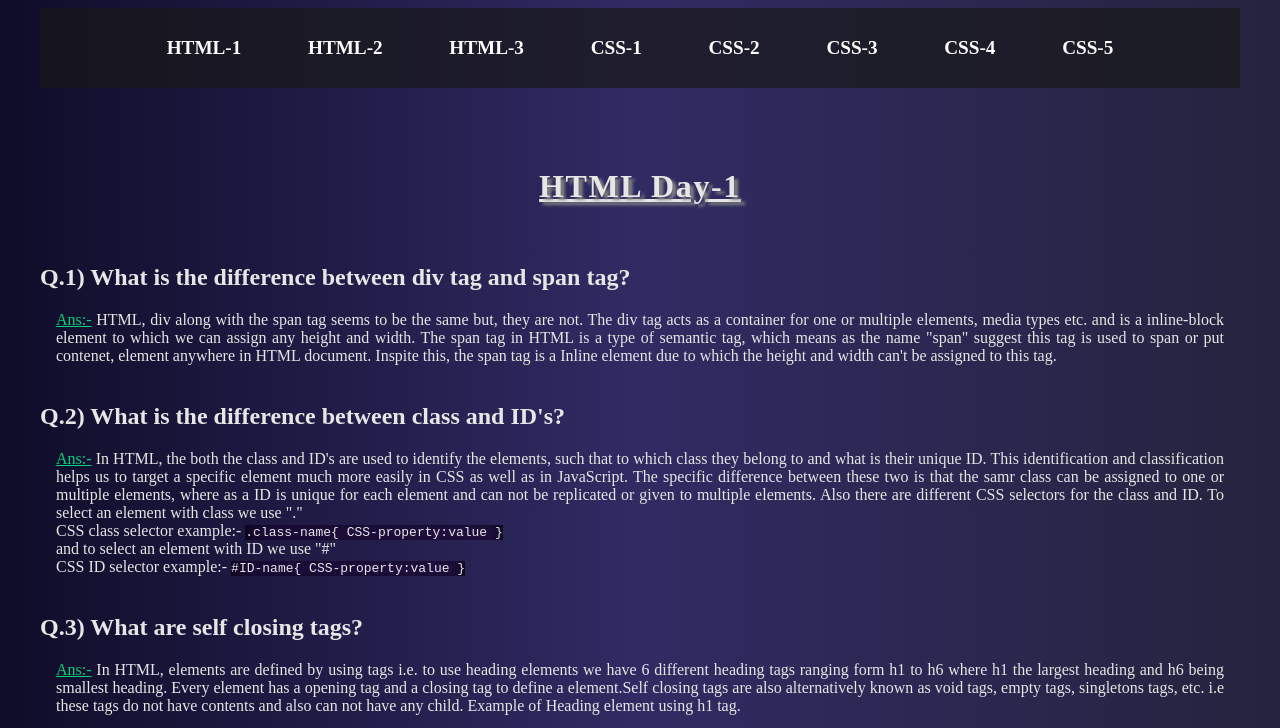
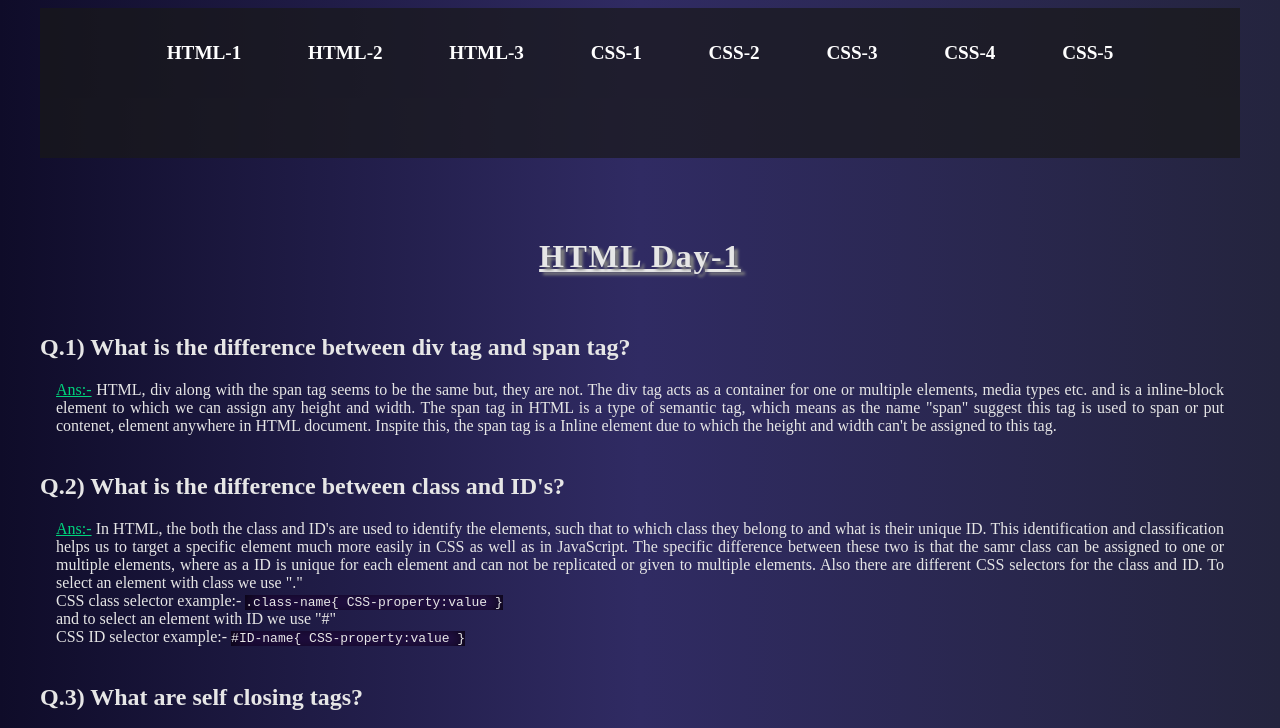
Before and after one commit to bugged-codes/Pb_Interview, a plain HTML site: page index.html in a window 1280 px wide. Shown: the top 728 px of the page. Drawn offline with Linux system fonts and the light colour scheme; a web font is replaced by a local one.

Commit message:
Added Sticky Navbar!

```diff
--- a/index.html
+++ b/index.html
@@ -67,6 +67,8 @@
                 </div>
             </div>
         </nav>
+        <div id="next-nav" style="margin-bottom: 5rem;">
+        </div>
         <!-- *HTML DAY-1 Questions and Answers. Basic level, 7 Questions -->
         <header class="heading-day" id="header-html1">
             <h1>
--- a/styles.css
+++ b/styles.css
@@ -25,9 +25,9 @@ hr {
     justify-content: space-evenly;
     align-items: flex-end;
     width: 90%;
-    height: 80px;
-    margin: 0.5rem auto;
-    margin-bottom: 5rem;
+    height: 90px;
+    margin: 0.5rem auto 0 auto;
+    /* margin-bottom: 5rem;  */
     transition: scale 0.5s ease-in 0s;
 }
 
@@ -48,6 +48,11 @@ hr {
     transform: scale(110%);
 }
 
+#next-nav {
+    width: 100%;
+    background-color: rgb(25 25 25 / 70%);
+    height: 60px;
+}
 
 .heading-day {
     text-decoration: underline;
@@ -107,7 +112,9 @@ pre:hover,
 #ans43 p:hover,
 #ans44 p:hover,
 #ans45 p:hover,
-p code {
+p code,
+ul code,
+ol code {
     transform: none;
     text-shadow: none;
 }
@@ -244,7 +251,7 @@ code {
 }
 
 #div-ans34:hover {
-    transform: scaleX(150%);
+    transform: scaleX(150%) translateX(17px);
 }
 
 #div-ans35 {
```
